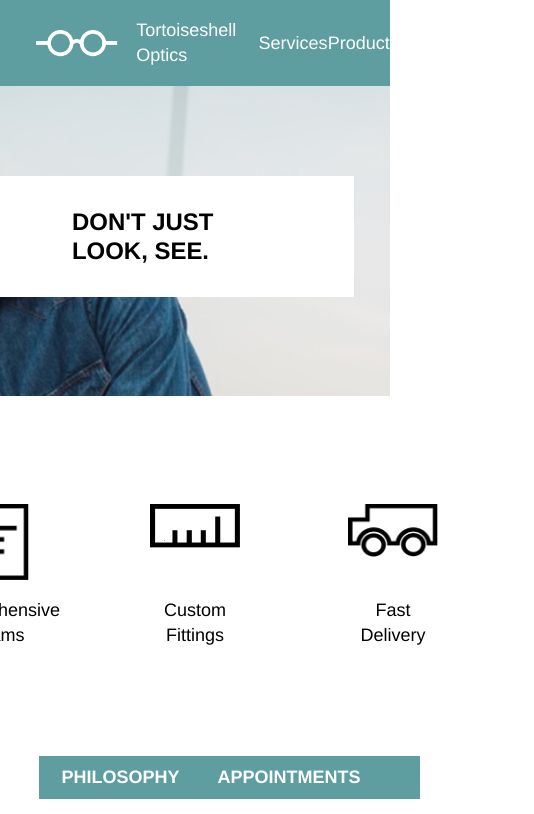
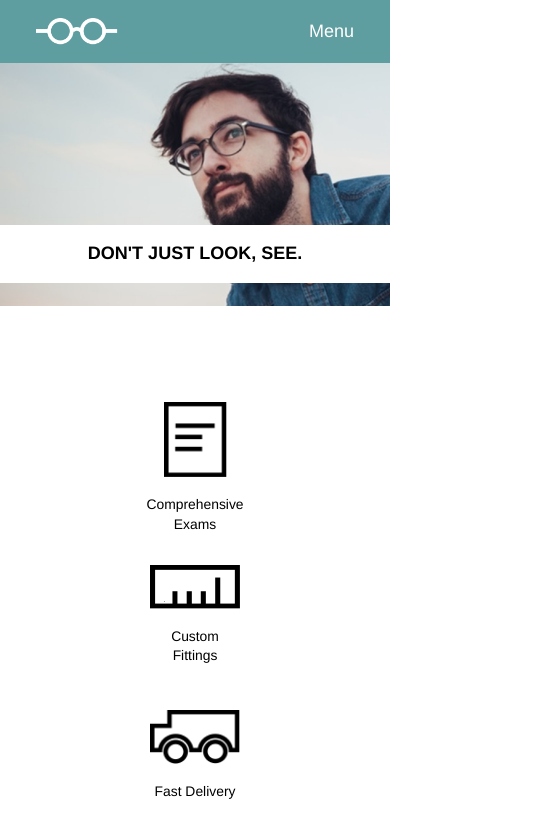
Before and after one commit to kroaix/Tortoiseshell-Optics, a plain HTML site: page index.html in a window 390 px wide. Shown: the top 814 px of the page, 534 px wide, since content can reach past the window. Drawn offline with Linux system fonts and the light colour scheme.

Commit message:
Finish Mobile version

```diff
--- a/index.html
+++ b/index.html
@@ -16,7 +16,7 @@
           </div>
 <!-- NAVIGATION -->
           <nav>
-            <ul>
+            <ul class="nav">
               <li>Services</li>
               <li>Products</li>
               <li>Contact</li>
@@ -39,7 +39,7 @@
           <img src="./resources/images/paper-icon.png" class="paper-icon" />
           <div><p>Comprehensive Exams</p></div>
         </div>
-        <div class="service">
+        <div class="service service2">
           <img src="./resources/images/ruler-icon.png" />
           <div><p>Custom Fittings</p></div>
         </div>
--- a/resources/css/style.css
+++ b/resources/css/style.css
@@ -19,6 +19,9 @@ body{
   padding: 1rem 2rem;
   z-index: 10;
 }
+.mobile-nav{
+  color: #FFF;
+}
 .logo{
   display: flex;
   align-items: center;
@@ -27,9 +30,6 @@ body{
 .logo img{
   height: 1.5rem;
   padding-right: 1rem;
-}
-.mobile-nav{
-  display: none;
 }
 nav{
   width: 30%;
@@ -112,7 +112,12 @@ footer img{
   height: 1.5rem;
   margin-right: 1rem;
 }
-
+/* MEDIA QUERIES */
+@media only screen and (min-width: 671px){
+  .mobile-nav{
+    display: none;
+  }
+}
 @media only screen and (max-width: 1111px){
   .container{
     width: 100%;
@@ -133,4 +138,87 @@ footer img{
     line-height: 1.2;
     padding: 1.75rem 4rem;
   }
+  nav{
+    width: 50%;
+  }
+  footer{
+    padding: 4rem 0rem;
+    width: 100%;
+  }
+  footer img{
+    margin-left: 4rem;
+  }
 }
+
+@media only screen and (max-width: 670px){
+  .container{
+    width: 100%;
+  }
+  .main{
+    margin-right: 2rem;
+    top: 5rem;
+  }
+  .nav{
+    display: none;
+  }
+  .mobile-nav{
+    justify-content: flex-end;
+  }
+  .banner{
+    height: 17em;
+    background-position: left ;
+  }
+  .main{
+    margin: 0;
+    top: 9rem;
+  }
+  .content{
+    width: 100%;
+    padding: 1rem;
+    text-align: center;
+    font-size: 1rem;
+  }
+  .services{
+    flex-direction: column;
+    margin: 3.77rem;
+  }
+  .service{
+    padding: 0;
+    margin: 1.54rem;
+    height: 5rem;
+  }
+  .service img.paper-icon{
+    margin-bottom: 1rem;
+  }
+  .service2{
+    padding-top: 1rem;
+  }
+  .information{
+    margin: 0;
+    padding: 0;
+    flex-direction: column;
+  }
+  .info, h2{
+    width: 100%;
+  }
+  .info{
+    margin: 0;
+    padding-bottom: 4rem;
+  }
+  h2{
+    text-align: center;
+    padding: 0.5rem 0rem;
+  }
+  p{
+    font-size: 0.77rem;
+  }
+  footer{
+    padding: 4rem 0rem;
+  }
+  .head span, footer span{
+    display: none;
+  }
+  footer img{
+    margin: 0 auto;
+  }
+}
```
